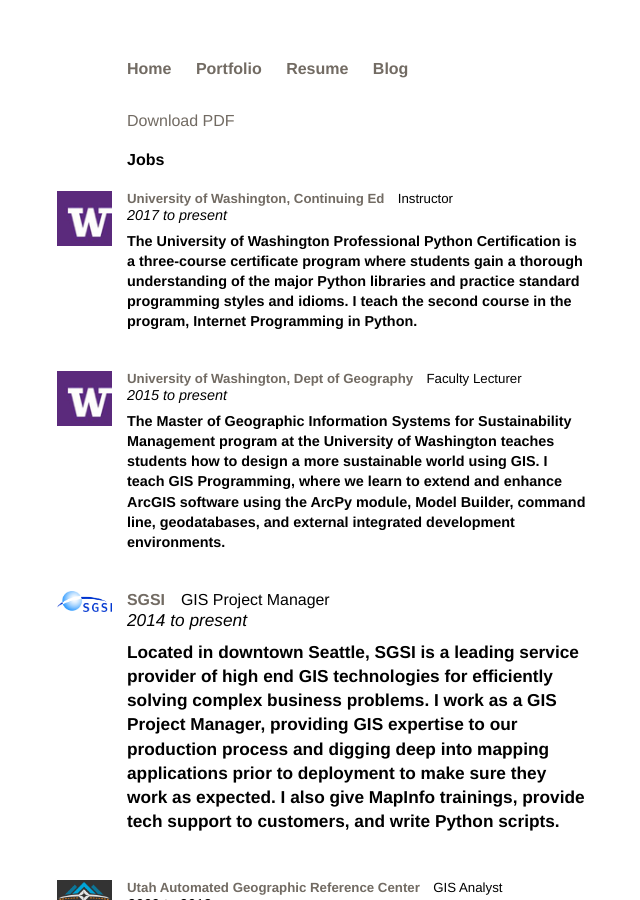
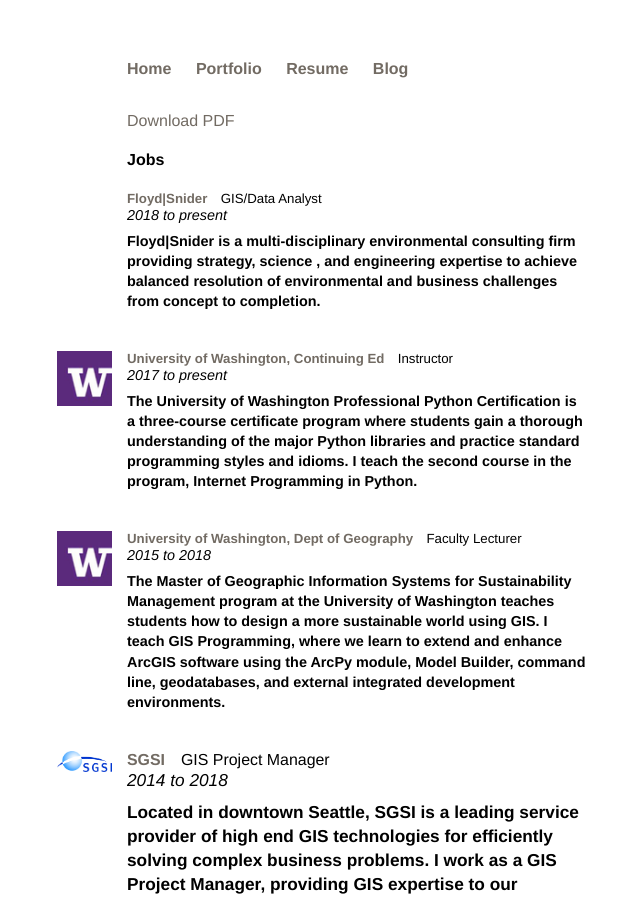
Before and after one commit to christyheaton/christyheaton.github.io, a Jekyll site: the page built from resume/index.html, in a window 1280 px wide and 900 px high. Shown: the whole window, without its empty margins (283-923 px from the left). Built offline with Jekyll 4.4.1, drawn with Linux system fonts in a browser that asks for light colours.

Commit message:
Added new job to resume

```diff
--- a/resume/index.html
+++ b/resume/index.html
@@ -15,6 +15,12 @@
 
   <h4>Jobs</h4>
 
+    <div class="resume_item cf ">
+      <h5 class="resume_header"><a href="http://www.floydsnider.com/">Floyd|Snider</a><span class="resume_title">GIS/Data Analyst</span></h5>
+      <span class="resume_timeline">2018 to present</span>
+      <h5 class="resume_description">Floyd|Snider is a multi-disciplinary environmental consulting firm providing strategy, science , and engineering expertise to achieve balanced resolution of environmental and business challenges from concept to completion.</h5>
+    </div>
+
   	<div class="resume_item cf ">
 	  <div class="resume_logo"><img src="/images/uw_logo.jpg"></div>
       <h5 class="resume_header"><a href="https://www.pce.uw.edu/certificates/python-programming">University of Washington, Continuing Ed</a><span class="resume_title">Instructor</span></h5>
@@ -25,14 +31,14 @@
     <div class="resume_item cf ">
 	  <div class="resume_logo"><img src="/images/uw_logo.jpg"></div>
       <h5 class="resume_header"><a href="https://www.gisonline.uw.edu/">University of Washington, Dept of Geography</a><span class="resume_title">Faculty Lecturer</span></h5>
-      <span class="resume_timeline">2015 to present</span>
+      <span class="resume_timeline">2015 to 2018</span>
       <h5 class="resume_description">The Master of Geographic Information Systems for Sustainability Management program at the University of Washington teaches students how to design a more sustainable world using GIS. I teach GIS Programming, where we learn to extend and enhance ArcGIS software using the ArcPy module, Model Builder, command line, geodatabases, and external integrated development environments.</h5>
     </div>
 
 	<div class="resume_item cf resume_item_large">
 	  <div class="resume_logo"><img src="/images/sgsi_logo.png"></div>
       <h5 class="resume_header"><a href="http://sgsi.com">SGSI</a><span class="resume_title">GIS Project Manager</span></h5>
-      <span class="resume_timeline">2014 to present</span>
+      <span class="resume_timeline">2014 to 2018</span>
       <h5 class="resume_description">Located in downtown Seattle, SGSI is a leading service provider of high end GIS technologies for efficiently solving complex business problems. I work as a GIS Project Manager, providing GIS expertise to our production process and digging deep into mapping applications prior to deployment to make sure they work as expected. I also give MapInfo trainings, provide tech support to customers, and write Python scripts.</h5>
     </div>
 
```
